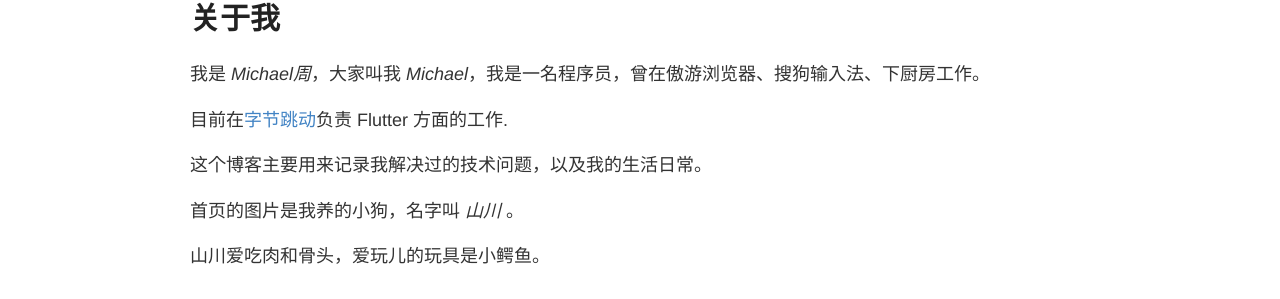
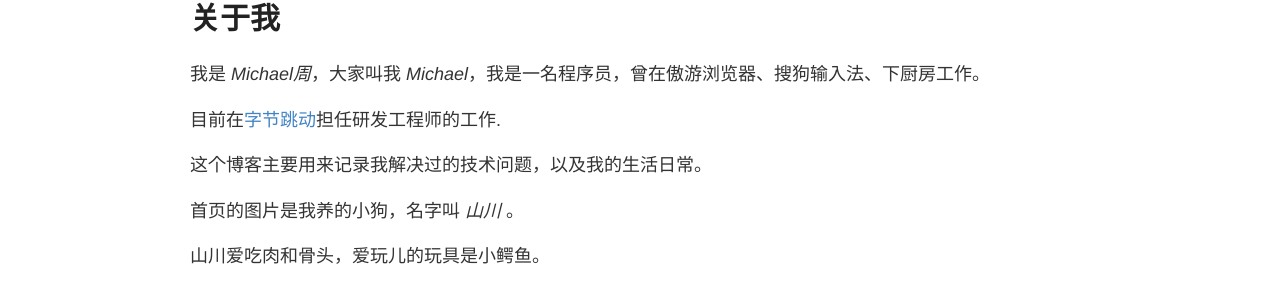
Before and after one commit to zhoulujue/zhoulujue.github.io, a Jekyll site: the page built from about.md, in a window 1280 px wide. Shown: the part 168-467 px from the top of the page. Built offline with Jekyll 4.4.1, drawn with Linux system fonts in a browser that asks for light colours.

Commit message:
Update about page.

```diff
--- a/about.md
+++ b/about.md
@@ -6,7 +6,7 @@ permalink: /about/
 
 我是 *Michael周*，大家叫我 *Michael*，我是一名程序员，曾在傲游浏览器、搜狗输入法、下厨房工作。
 
-目前在[字节跳动](https://bytedance.com/zh)负责 Flutter 方面的工作.
+目前在[字节跳动](https://bytedance.com/zh)担任研发工程师的工作.
 
 这个博客主要用来记录我解决过的技术问题，以及我的生活日常。
 
```
